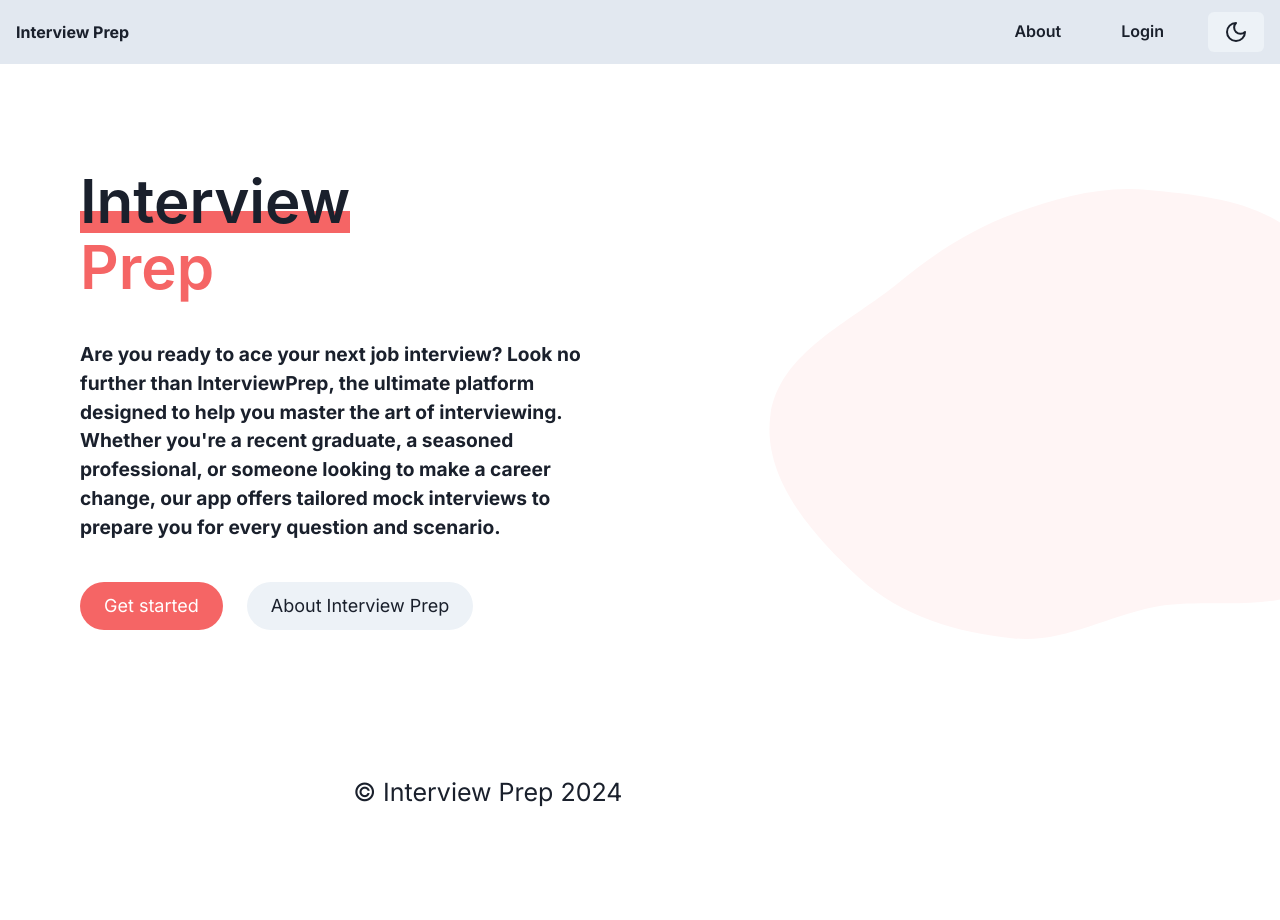
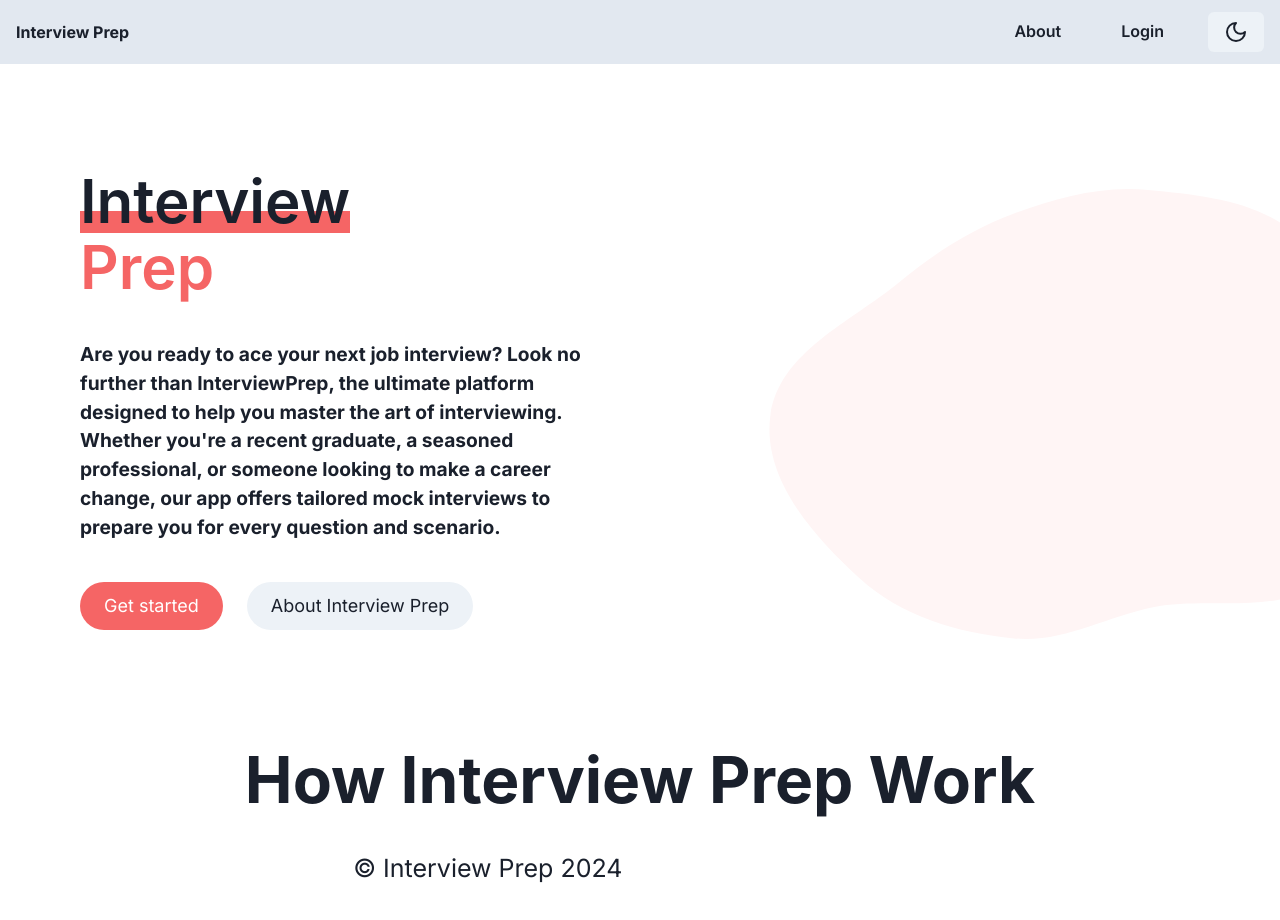
Before and after one commit to peterdinis/Interview-Prep, a Next.js app: page / in a window 1280 px wide. Before the commit the page ends 843 px from the top, so only its background shows below. Built offline with nearby package versions, Linux system fonts and the light colour scheme.

Commit message:
feat: Working on landing page

```diff
--- a/app/component/home/LandingInfo.tsx
+++ b/app/component/home/LandingInfo.tsx
@@ -1,9 +1,10 @@
 import { FC } from "react";
+import Header from "../shared/Header";
 
 const LandingInfo: FC = () => {
     return (
         <>
-            INFO
+            <Header text="How Interview Prep Work" />
         </>
     )
 }
--- /dev/null
+++ b/app/component/shared/Header.tsx
@@ -0,0 +1,18 @@
+import { Center, Heading, Text } from "@chakra-ui/react";
+import { FC } from "react";
+
+interface IHeaderProps {
+    text: string;
+}
+
+const Header: FC<IHeaderProps> = ({text}: IHeaderProps) => {
+    return (
+        <Heading>
+            <Center>
+                <Text fontWeight={"bold"} fontSize={"4rem"}>{text}</Text>
+            </Center>
+        </Heading>
+    )
+}
+
+export default Header;
--- a/app/page.tsx
+++ b/app/page.tsx
@@ -7,7 +7,7 @@ const Homepage: NextPage = () => {
   return (
     <>
       <LandingWrapper />
-
+      <LandingInfo />
       <Footer />
     </>
   )
```
Also changed, not shown: app/component/shared/AuthWrapper.tsx (added, +18 -0 lines).
